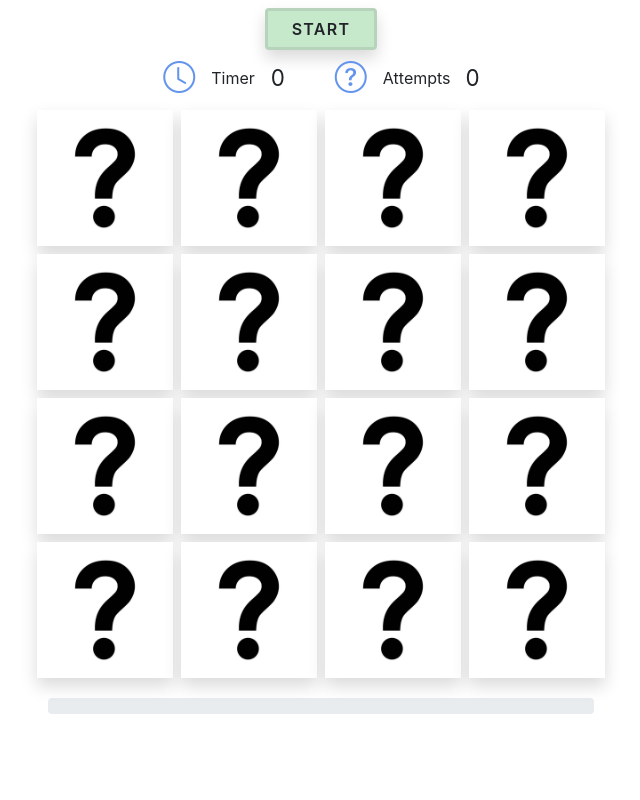
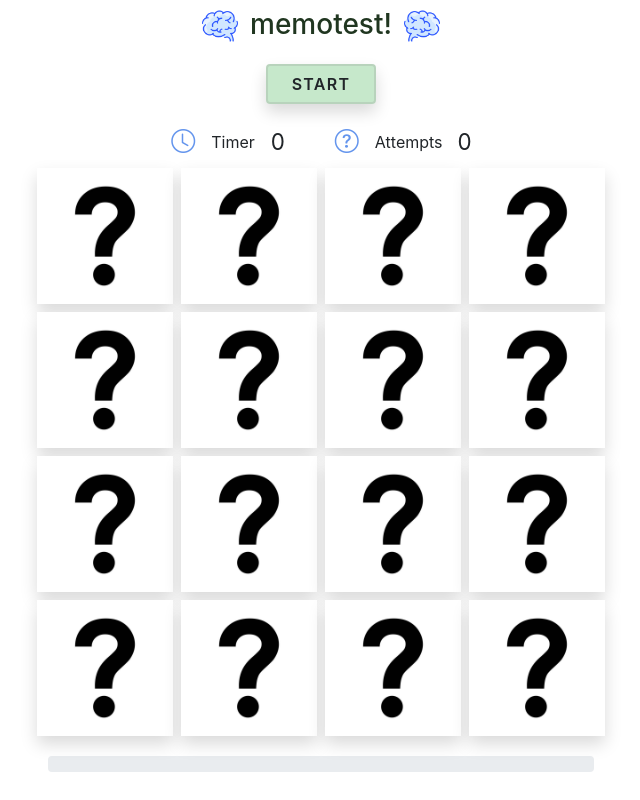
Before and after one commit to devtsp/memotest-vanilla-client, a website: page index.html in a window 1280 px wide. Shown: the whole page, without its empty margins (319-959 px from the left). Drawn offline with nearby package versions, Linux system fonts and the light colour scheme.

Commit message:
minor details
title to page

```diff
--- a/css/style.css
+++ b/css/style.css
@@ -6,11 +6,31 @@ body {
 	max-width: 576px;
 	margin: 0 auto;
 }
+
+[alt='brain'] {
+	height: 90%;
+}
+
+#header {
+	height: 40px;
+	width: 100%;
+	line-height: 40px;
+}
+
+#title {
+	color: #203620;
+	z-index: 2000;
+	height: 1px;
+}
+
+#flipped {
+	transform: scaleX(-1);
+}
 .start-button {
 	background-color: rgba(186, 228, 192, 0.822);
 	letter-spacing: 0.08rem;
 	font-weight: 600;
-	border: 3px solid rgba(124, 124, 124, 0.199);
+	border: 2px solid rgba(124, 124, 124, 0.199);
 }
 .progressColor1 {
 	background-color: #9bd89b;
@@ -35,5 +55,5 @@ li {
 	display: none;
 }
 .click-off {
-  pointer-events: none;
+	pointer-events: none;
 }
--- a/index.html
+++ b/index.html
@@ -11,18 +11,23 @@
   <link rel="stylesheet" href="./css/style.css">
   <title>Document</title>
 </head>
-<body">
+<body>
   <div class="app d-flex flex-column align-items-center pt-2">
-      <button class="start-button btn rounded-3 shadow px-4" id="start">
-        START
-      </button>
+    <div id="header" class="text-center">
+      <img src="img/icons8-brain-60.png" alt="brain" class="align-top">
+      <h3 id ="title" class="d-inline-block mx-2 my-0 align-top">memotest!</h3>
+      <img id="flipped" src="img/icons8-brain-60.png" alt="brain" class="align-top">
+    </div>
+    <button class="start-button btn rounded-3 shadow px-4 my-3" id="start">
+      START
+    </button>
     <div class="d-flex justify-content-around py-1">
       <div class="d-flex align-items-center">
-        <i class="bi bi-clock px-3" style="font-size: 2rem; color: cornflowerblue;"></i>Timer
+        <i class="bi bi-clock px-3" style="font-size: 1.5rem; color: cornflowerblue;"></i>Timer
         <p id="timer" class="text-start px-3 m-0" style="width: 4rem; font-size: 1.4rem;">0</p>
       </div>
       <div class="d-flex align-items-center">
-        <i class="bi bi-question-circle px-3" style="font-size: 2rem; color: cornflowerblue;"></i>
+        <i class="bi bi-question-circle px-3" style="font-size: 1.5rem; color: cornflowerblue;"></i>
         Attempts
         <div class="container d-flex justify-content-center">
           <p id="attempts" class="text-center m-0" style="font-size: 1.4rem;">0</p>
```
Also changed, not shown: img/icons8-brain-60.png (added).
